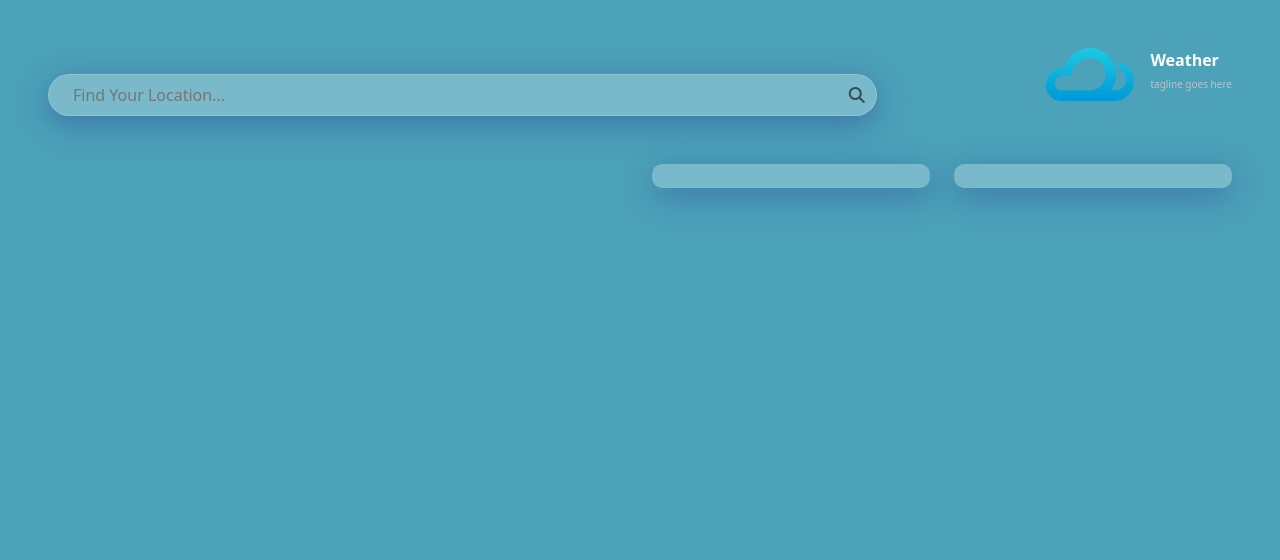
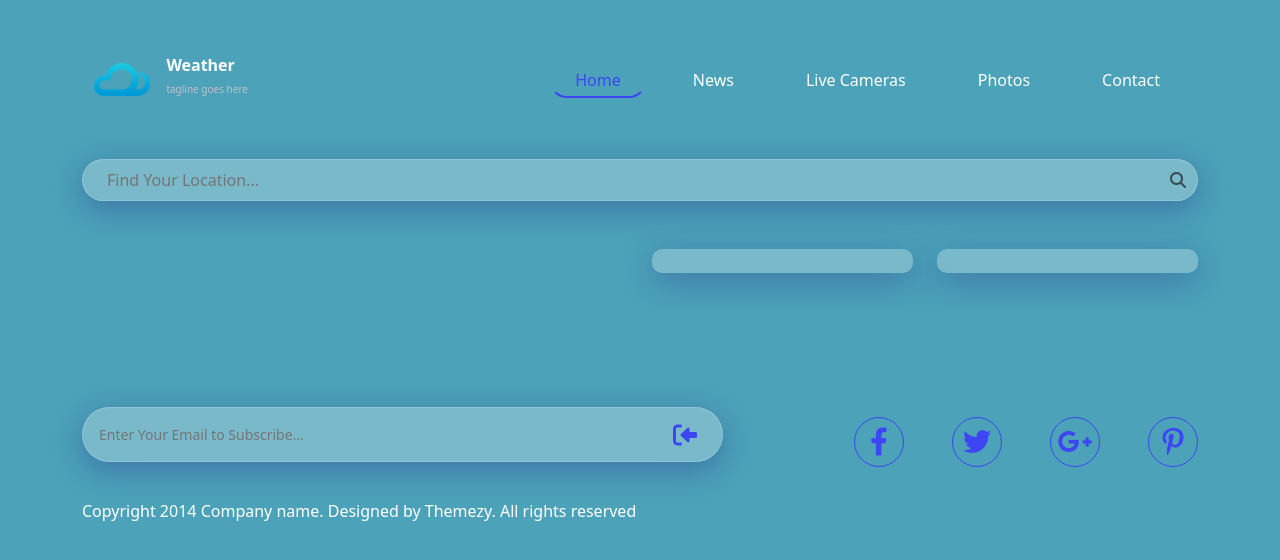
Before and after one commit to nadia-yasser/Weather-App, a plain HTML site: page index.html in a window 1280 px wide. Drawn offline with Linux system fonts and the light colour scheme.

Commit message:
initial commit

```diff
--- a/css/style.css
+++ b/css/style.css
@@ -1,9 +1,9 @@
 body {
   background-color: #4ca2b9;
 }
-/* *****NavBar Style***** */
-nav .input-group {
-  width: 70%;
+
+/* *****Nav Bar***** */
+.input-group {
   font-size: 14px;
   background: rgba(255, 255, 255, 0.25);
   box-shadow: 0 8px 32px 0 rgba(31, 38, 135, 0.37);
@@ -11,9 +11,7 @@ nav .input-group {
   border-radius: 10px;
   border: 1px solid rgba(255, 255, 255, 0.18);
 }
-nav .logo-block {
-  width: 30%;
-}
+
 nav h1 {
   font-size: 16px;
   font-weight: 700;
@@ -23,16 +21,49 @@ nav h6 {
   font-size: 10px;
   font-weight: 300;
 }
-nav input:focus {
+input:focus {
   box-shadow: none;
   outline: none;
 }
-nav .scribe-btn {
+.search-btn {
   position: absolute;
   top: 5px;
   bottom: 5px;
   right: 5px;
 }
+
+#navbar .show {
+  background-color: rgba(5, 99, 133, 0.3);
+  background: rgba(255, 255, 255, 0.25);
+  box-shadow: 0 8px 32px 0 rgba(31, 38, 135, 0.37);
+  backdrop-filter: blur(4px);
+  border-radius: 10px;
+  border: 1px solid rgba(255, 255, 255, 0.18);
+  text-align: center;
+  margin-top: 35px;
+}
+#navbar .show li {
+  padding: 15px 0;
+  border-bottom: 1px solid rgba(61, 70, 242, 0.2);
+}
+#navbar .show ul li:last-child {
+  border-bottom: 0;
+}
+#navbar .show li .nav-link {
+  color: #fff;
+}
+
+#navbar .show li .nav-link.active {
+  color: #3d46f2;
+}
+#navbar button.navbar-toggler {
+  box-shadow: none;
+}
+#navbar .navbar-toggler {
+  color: #fff;
+  border: 0;
+}
+
 /* *****Card Style***** */
 header .card {
   background-color: rgba(5, 99, 133, 0.3);
@@ -46,3 +77,53 @@ header .card-body .degree {
   font-size: 60px;
   line-height: 2;
 }
+
+/* ******Footer****** */
+footer .scribe-btn {
+  position: absolute;
+  top: 5px;
+  bottom: 5px;
+  right: 5px;
+  color: #3d46f2;
+  background-color: transparent;
+  padding: 10px 20px;
+}
+footer .scribe-btn i {
+  color: #3d46f2;
+}
+footer .links i {
+  color: #3d46f2;
+  width: 50px;
+  height: 50px;
+  border-radius: 50%;
+  border: 1px solid #3d46f2;
+  transition: all 0.3s;
+}
+footer .links i:hover {
+  color: #fff;
+  border-radius: 50%;
+  border: 1px solid transparent;
+}
+
+/* Large Media */
+@media screen and (min-width: 992px) {
+  #navbar .nav-link {
+    font-size: 16px;
+    color: #fff;
+    margin-left: 20px;
+    border: 2px solid transparent;
+    border-radius: 50px;
+    transition: all 0.3s;
+  }
+  #navbar .nav-link.active {
+    color: #3d46f2;
+    border-bottom: 2px solid #3d46f2;
+  }
+  #navbar .nav-link:hover {
+    color: #3d46f2;
+    border-bottom: 2px solid #3d46f2;
+  }
+  #navbar .collapse {
+    background-color: transparent;
+  }
+}
--- a/index.html
+++ b/index.html
@@ -8,9 +8,60 @@
     <link rel="stylesheet" href="./css/bootstrap.min.css" />
     <link rel="stylesheet" href="./css/style.css" />
   </head>
-  <body class="p-5">
+  <body class="py-5">
+    <div class="container">
+      <!-- *****Nav Bar***** -->
+      <nav class="navbar navbar-expand-lg mb-5" id="navbar">
+        <div class="container">
+          <a class="navbar-brand d-flex align-items-center py-0" href="#">
+            <img src="./images/logo@2x.png" alt="" class="w-25" />
+            <div class="logo ms-3">
+              <h1 class="text-white">Weather</h1>
+              <h6>tagline goes here</h6>
+            </div>
+          </a>
+          <button
+            class="navbar-toggler"
+            type="button"
+            data-bs-toggle="collapse"
+            data-bs-target="#navbarSupportedContent"
+            aria-controls="navbarSupportedContent"
+            aria-expanded="false"
+            aria-label="Toggle navigation"
+          >
+            <i
+              class="fa-solid fa-bars d-flex justify-content-center align-items-center"
+            ></i>
+          </button>
+          <div class="collapse navbar-collapse" id="navbarSupportedContent">
+            <ul class="navbar-nav ms-auto mb-2 mb-lg-0">
+              <li class="nav-item">
+                <a
+                  class="nav-link active py-1 px-4"
+                  aria-current="page"
+                  href="#"
+                  >Home</a
+                >
+              </li>
+              <li class="nav-item">
+                <a class="nav-link py-1 px-4" href="#">News</a>
+              </li>
+              <li class="nav-item">
+                <a class="nav-link py-1 px-4" href="#">Live Cameras</a>
+              </li>
+              <li class="nav-item">
+                <a class="nav-link py-1 px-4" href="#">Photos</a>
+              </li>
+              <li class="nav-item">
+                <a class="nav-link py-1 px-4" href="#">Contact</a>
+              </li>
+            </ul>
+          </div>
+        </div>
+      </nav>
+
+      <header class="header mb-5">
         <!-- *****Search Input***** -->
-    <nav class="d-flex justify-content-between align-items-baseline">
         <div class="input-group mb-5 rounded-5">
           <input
             type="text"
@@ -19,29 +70,14 @@
             aria-describedby="button-addon2"
           />
           <button
-          class="scribe-btn fs-6 border-0 bg-transparent"
+            class="search-btn fs-6 border-0 bg-transparent"
             type="button"
             id="button-addon2"
           >
             <i class="fa-solid fa-magnifying-glass text-muted"></i>
           </button>
         </div>
-      <div class="logo-block">
-        <a
-          class="navbar-brand d-flex justify-content-end align-items-center"
-          href="#"
-        >
-          <img src="./images/logo@2x.png" alt="" class="w-25" />
-          <div class="logo ms-3">
-            <h1 class="text-white">Weather</h1>
-            <h6>tagline goes here</h6>
-          </div>
-        </a>
-      </div>
-    </nav>
-
         <!-- *****Display Content***** -->
-    <header class="header">
         <div class="row d-flex align-items-center g-4">
           <!-- Today Weather Block -->
           <div class="col-lg-6">
@@ -58,6 +94,54 @@
         </div>
       </header>
 
+      <!-- *****Footer***** -->
+      <footer class="pt-5">
+        <div class="row d-flex align-items-center">
+          <div class="col-lg-7">
+            <div
+              class="input-group mb-3 rounded-5 d-flex justify-content-between"
+            >
+              <input
+                type="text"
+                class="input w-100 bg-transparent border-0 ps-3 py-3 text-white"
+                placeholder="Enter Your Email to Subscribe..."
+                aria-describedby="button-addon2"
+              />
+              <button
+                class="scribe-btn text-white rounded-5 border-0"
+                type="button"
+                id="button-addon2"
+              >
+                <i class="fa-solid fa-right-to-bracket fa-rotate-180 fs-4"></i>
+              </button>
+            </div>
+          </div>
+          <div class="col-lg-5 my-3">
+            <div class="links d-flex justify-content-lg-end py-3">
+              <i
+                class="fa-brands fa-facebook-f d-flex justify-content-center align-items-center fs-3 me-5"
+              ></i>
+              <i
+                class="fa-brands fa-twitter d-flex justify-content-center align-items-center fs-3 me-5"
+              ></i>
+              <i
+                class="fa-brands fa-google-plus-g d-flex justify-content-center align-items-center fs-3 me-5"
+              ></i>
+              <i
+                class="fa-brands fa-pinterest-p d-flex justify-content-center align-items-center fs-3"
+              ></i>
+            </div>
+          </div>
+          <div class="col">
+            <p class="text-white fs-6">
+              Copyright 2014 Company name. Designed by Themezy. All rights
+              reserved
+            </p>
+          </div>
+        </div>
+      </footer>
+    </div>
+
     <!-- JS Links -->
     <script src="./js/bootstrap.bundle.min.js"></script>
     <script src="./js/main.js"></script>
```
Lines whose indentation alone changed are shown as unchanged.
